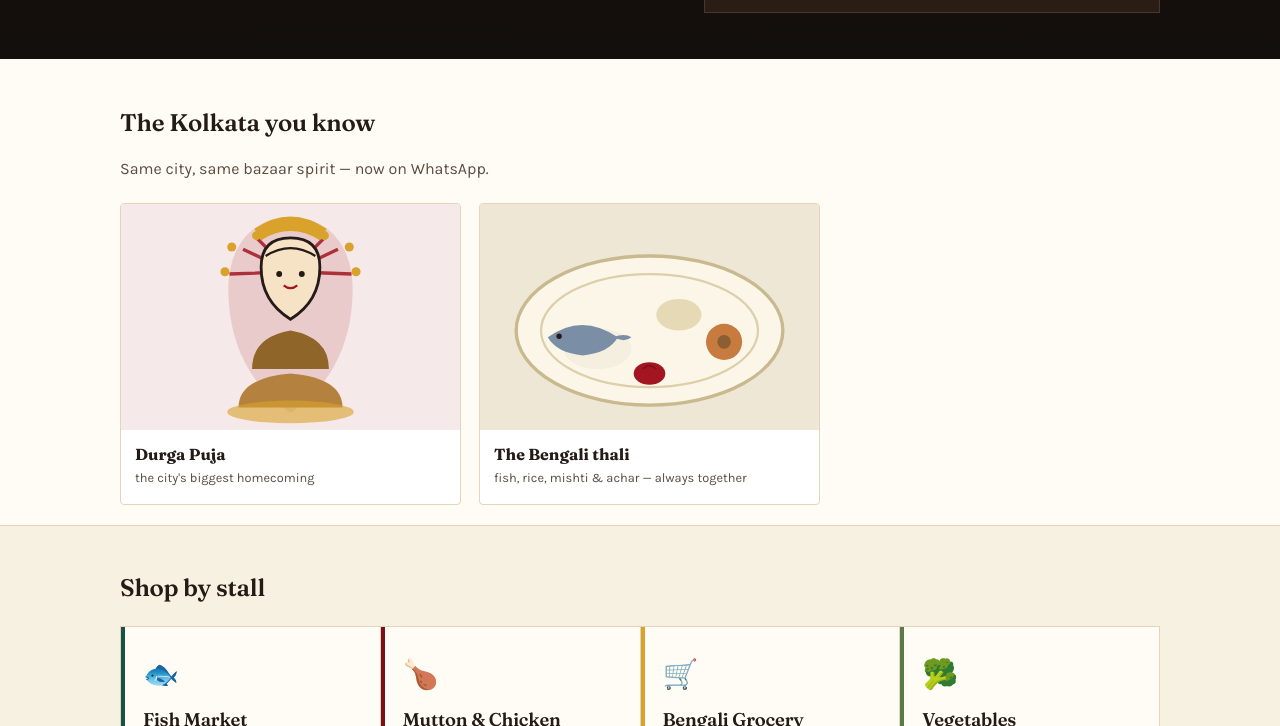
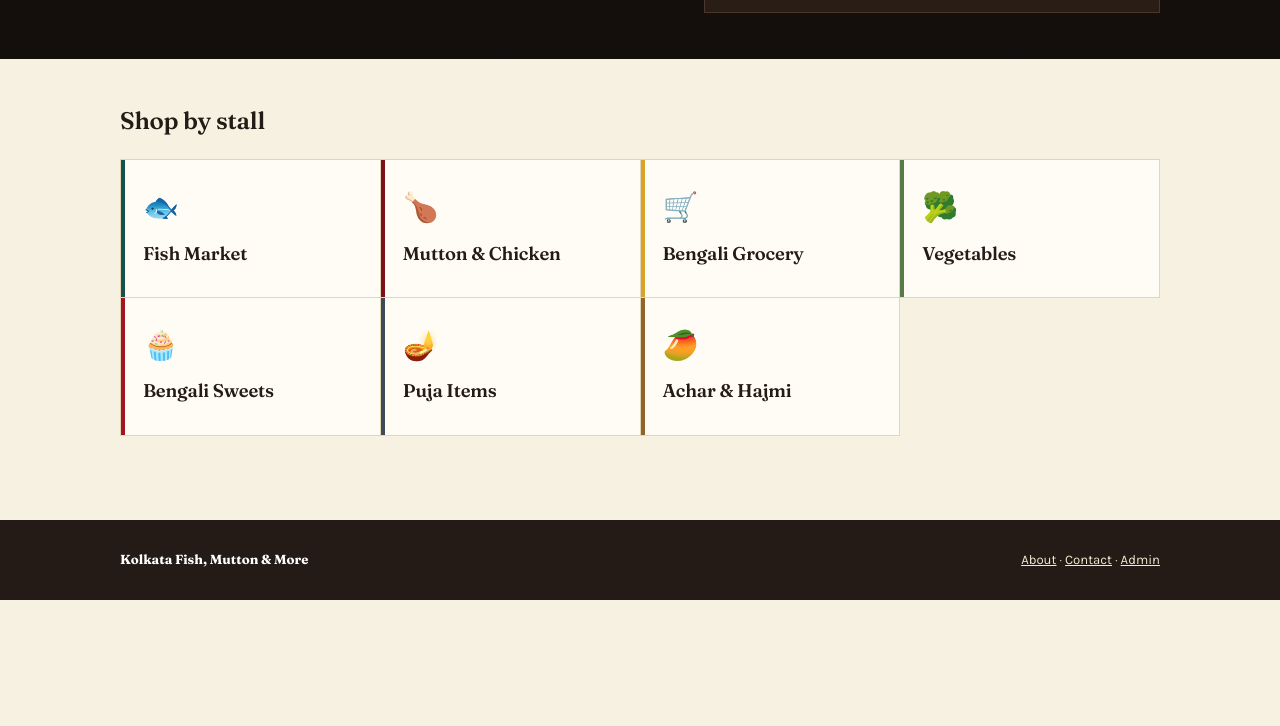
Before and after one commit to Rick3692/kolkatafishmuttonmore, a plain HTML site: page index.html in a window 1280 px wide. Shown: the part 562-1288 px from the top of the page. After the commit the page ends 1162 px from the top, so only its background shows below. Drawn offline with Linux system fonts and the light colour scheme.

Commit message:
Add files via upload

```diff
--- a/index.html
+++ b/index.html
@@ -49,62 +49,6 @@
   </div>
 </section>
 
-<section class="kolkata-banner">
-  <div class="wrap">
-    <h2 data-i18n="home_kolkata_heading">The Kolkata you know</h2>
-    <p class="kb-sub" data-i18n="home_kolkata_sub">Same city, same bazaar spirit — now on WhatsApp.</p>
-    <div class="kb-grid">
-
-      <figure class="kb-card">
-        <svg viewBox="0 0 300 200" xmlns="http://www.w3.org/2000/svg" role="img" aria-labelledby="t2">
-          <title id="t2">A stylised Durga Puja motif</title>
-          <rect width="300" height="200" fill="#F6E9E9"/>
-          <path d="M150 12 C110 12 95 45 95 75 C95 130 120 165 150 185 C180 165 205 130 205 75 C205 45 190 12 150 12 Z" fill="#A31621" opacity=".14"/>
-          <g stroke="#A31621" stroke-width="3" fill="none" opacity=".85">
-            <path d="M150 60 L108 40 M150 60 L120 30 M150 60 L96 62"/>
-            <path d="M150 60 L192 40 M150 60 L180 30 M150 60 L204 62"/>
-          </g>
-          <circle cx="98" cy="38" r="4" fill="#D9A22B"/>
-          <circle cx="120" cy="28" r="4" fill="#D9A22B"/>
-          <circle cx="92" cy="60" r="4" fill="#D9A22B"/>
-          <circle cx="202" cy="38" r="4" fill="#D9A22B"/>
-          <circle cx="180" cy="28" r="4" fill="#D9A22B"/>
-          <circle cx="208" cy="60" r="4" fill="#D9A22B"/>
-          <path d="M150 30 q-26 0 -26 26 q0 30 26 46 q26 -16 26 -46 q0 -26 -26 -26 z" fill="#F6E2C4" stroke="#241A16" stroke-width="2.5"/>
-          <path d="M128 46 q22 -14 44 0" stroke="#241A16" stroke-width="2" fill="none"/>
-          <circle cx="140" cy="62" r="2.6" fill="#241A16"/>
-          <circle cx="160" cy="62" r="2.6" fill="#241A16"/>
-          <path d="M144 72 q6 5 12 0" stroke="#A31621" stroke-width="2" fill="none"/>
-          <path d="M118 22 q32 -22 64 0 l-6 10 q-26 -16 -52 0 z" fill="#D9A22B"/>
-          <path d="M150 112 q-34 6 -34 34 l68 0 q0 -28 -34 -34 z" fill="#8F6529"/>
-          <path d="M150 150 q-46 4 -46 30 l92 0 q0 -26 -46 -30 z" fill="#B4823E"/>
-          <ellipse cx="150" cy="184" rx="56" ry="10" fill="#D9A22B" opacity=".6"/>
-        </svg>
-        <figcaption><strong data-i18n="kb_durga_title">Durga Puja</strong><span data-i18n="kb_durga_sub">the city's biggest homecoming</span></figcaption>
-      </figure>
-
-      <figure class="kb-card">
-        <svg viewBox="0 0 300 200" xmlns="http://www.w3.org/2000/svg" role="img" aria-labelledby="t3">
-          <title id="t3">A Bengali food platter — fish curry, rice, sweets and pickle</title>
-          <rect width="300" height="200" fill="#EFE7D6"/>
-          <ellipse cx="150" cy="112" rx="118" ry="66" fill="#FBF6E7" stroke="#C9B98F" stroke-width="3"/>
-          <ellipse cx="150" cy="112" rx="96" ry="50" fill="none" stroke="#DCCFA9" stroke-width="2"/>
-          <ellipse cx="104" cy="128" rx="30" ry="18" fill="#F4EFDF"/>
-          <path d="M60 118 q30 -22 62 0 q-8 14 -31 16 q-23 -2 -31 -16 z" fill="#7A8FA6"/>
-          <circle cx="70" cy="117" r="2.4" fill="#241A16"/>
-          <path d="M118 118 q10 -4 16 0 q-6 5 -16 0 z" fill="#7A8FA6"/>
-          <ellipse cx="176" cy="98" rx="20" ry="14" fill="#E6D9B5"/>
-          <ellipse cx="216" cy="122" rx="16" ry="16" fill="#C77B3E"/>
-          <circle cx="216" cy="122" r="6" fill="#8B5E34"/>
-          <ellipse cx="150" cy="150" rx="14" ry="10" fill="#A31621"/>
-          <path d="M144 146 q6 -6 12 0" stroke="#7C0F18" stroke-width="1.5" fill="none"/>
-        </svg>
-        <figcaption><strong data-i18n="kb_thali_title">The Bengali thali</strong><span data-i18n="kb_thali_sub">fish, rice, mishti &amp; achar — always together</span></figcaption>
-      </figure>
-
-    </div>
-  </div>
-</section>
 
 <section class="stalls">
   <div class="wrap">
```
